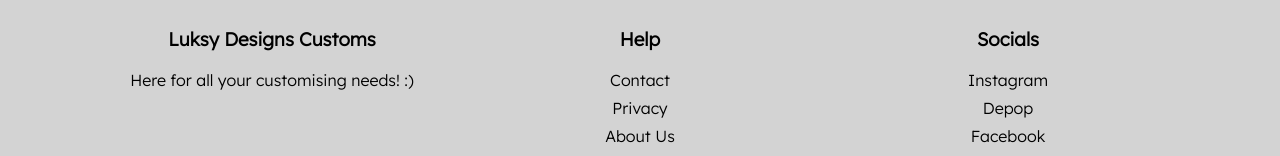
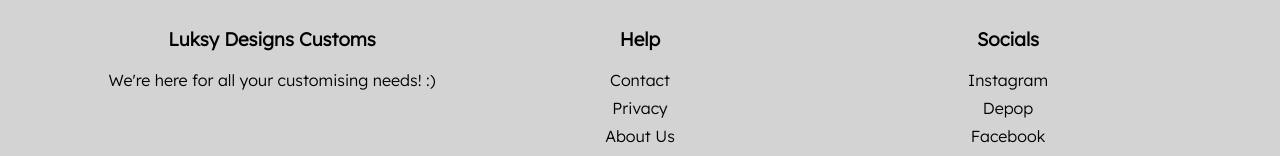
Before and after one commit to alexleech20/luksy-materialUI, a React (Create React App) app: page /kids-shoes in a window 1280 px wide. Shown: the part 534-690 px from the top of the page. Built offline with nearby package versions, Linux system fonts and the light colour scheme.

Commit message:
removed commented code

```diff
--- a/src/components/organisms/footer.js
+++ b/src/components/organisms/footer.js
@@ -25,19 +25,12 @@ function Footer() {
                                     Luksy Designs Customs
                                 </h3>
                                 <p>
-                                    Here for all your customising needs! :)
+                                    We're here for all your customising needs! :)
                                 </p>
                             </div>
 
                         </Grid>
                         <Grid item xs={12} sm={4}>
-
-                            {/* <h5>
-                                Luksy Designs Customs
-                            </h5>
-                            <span className="t-grey">
-                                We're here for all your custom shoe needs :)
-                            </span> */}
                             <Box>
                                 <h3>
                                     Help
```
